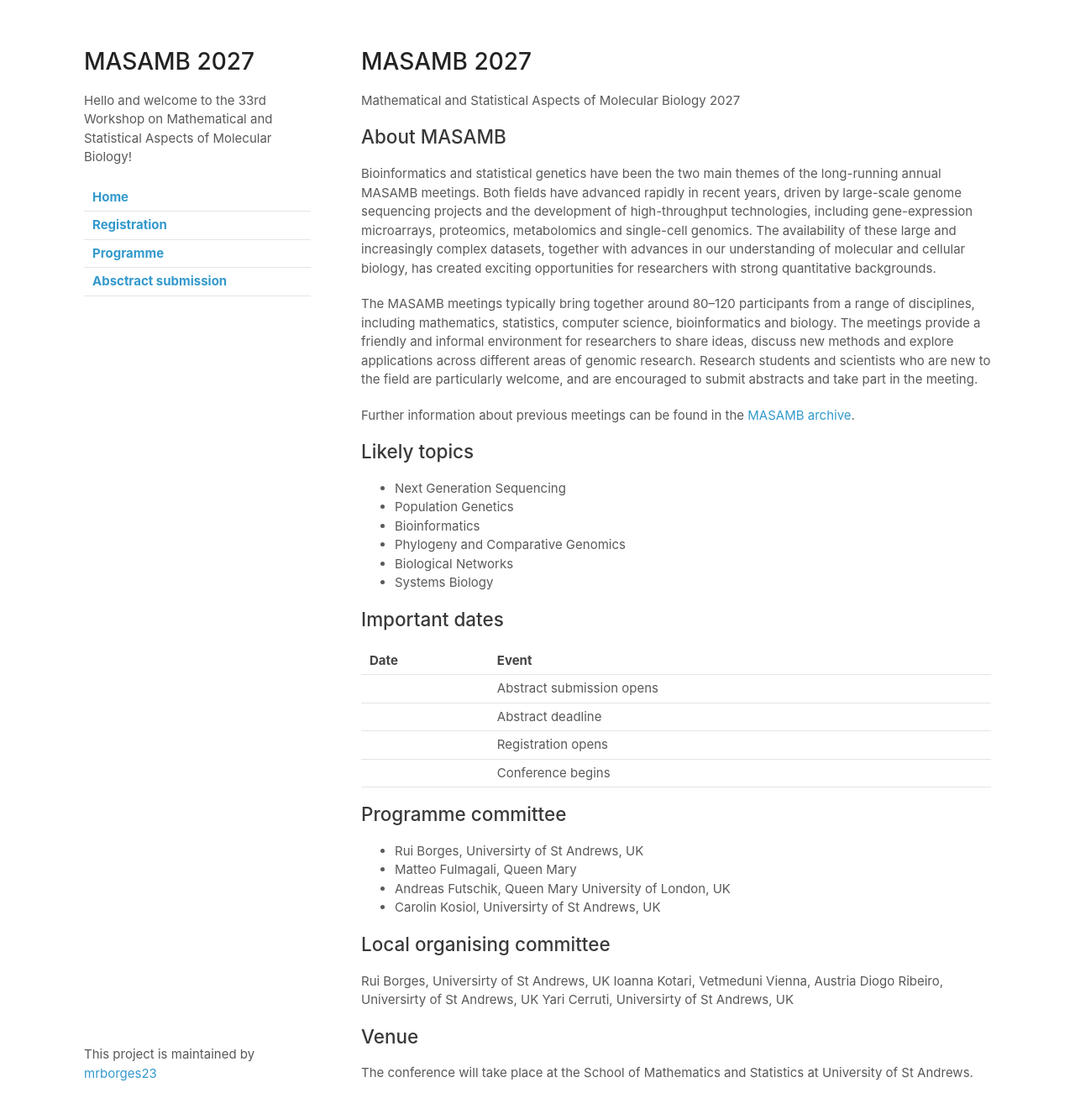
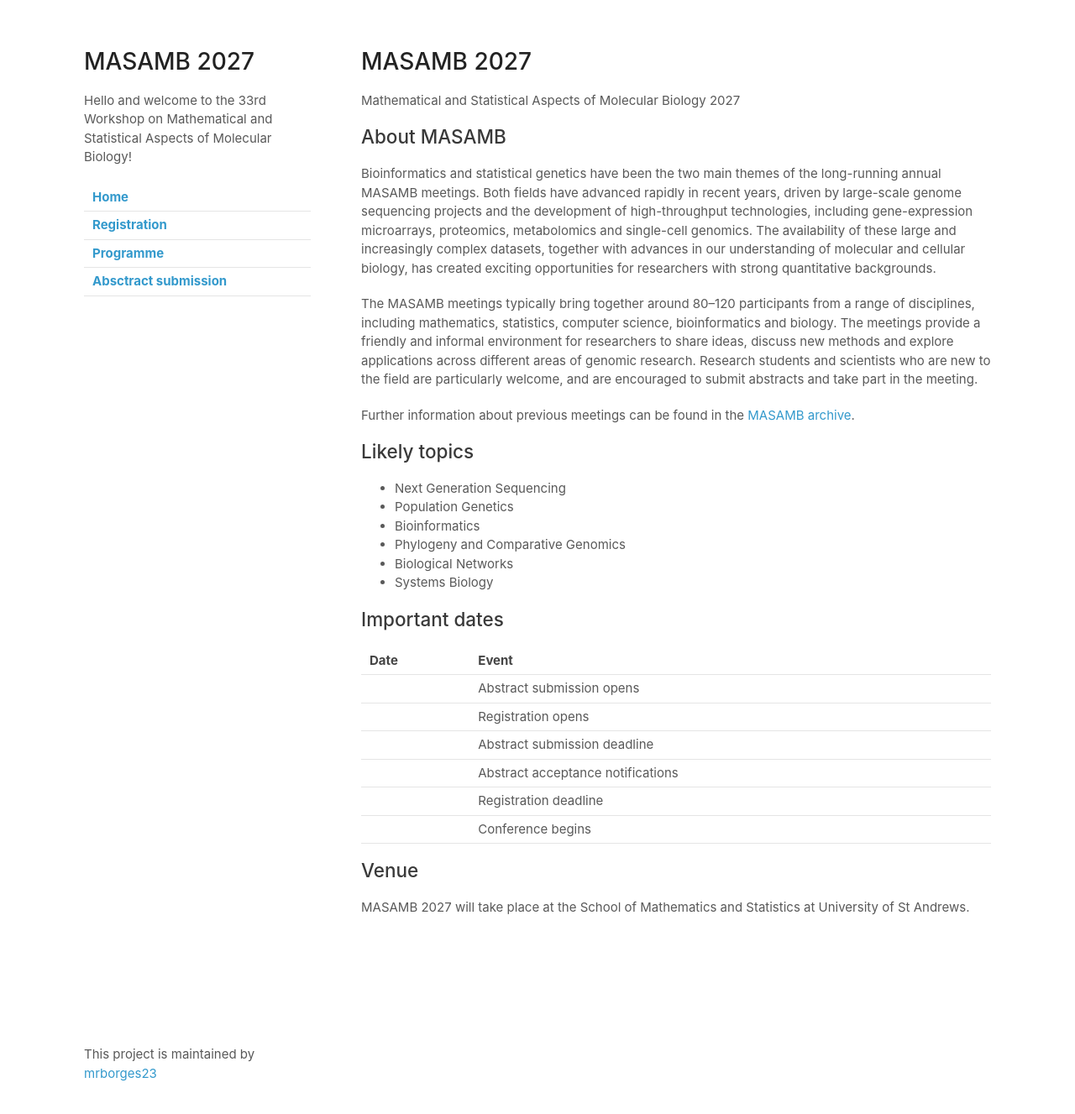
Before and after one commit to mrborges23/masamb2027, a Jekyll site: the page built from index.md, in a window 1280 px wide and 1360 px high. Shown: the top 1327 px of the window at 84% size. Built offline with Jekyll 4.4.1, drawn with Linux system fonts in a browser that asks for light colours; our own code applies the rules of GitHub Pages for plain Markdown files.

Commit message:
Revise important dates and venue information
Updated important dates section and clarified conference venue.

```diff
--- a/index.md
+++ b/index.md
@@ -26,27 +26,15 @@ Further information about previous meetings can be found in the [MASAMB archive]
 
 ## Important dates
 
-| Date | Event |
-|---|---|
-| | Abstract submission opens |
-|  | Abstract deadline |
-|  | Registration opens |
-|  | Conference begins |
-
-## Programme committee
-
-* Rui Borges, Universirty of St Andrews, UK
-* Matteo Fulmagali, Queen Mary
-* Andreas Futschik, Queen Mary University of London, UK
-* Carolin Kosiol, Universirty of St Andrews, UK
-
-## Local organising committee
-
-Rui Borges, Universirty of St Andrews, UK
-Ioanna Kotari, Vetmeduni Vienna, Austria
-Diogo Ribeiro, Universirty of St Andrews, UK
-Yari Cerruti, Universirty of St Andrews, UK
+| Date | Event                             |
+| ---- | --------------------------------- |
+|      | Abstract submission opens         |
+|      | Registration opens                |
+|      | Abstract submission deadline      |
+|      | Abstract acceptance notifications |
+|      | Registration deadline             |
+|      | Conference begins                 |
 
 ## Venue
 
-The conference will take place at the School of Mathematics and Statistics at University of St Andrews.
+MASAMB 2027 will take place at the School of Mathematics and Statistics at University of St Andrews.
```
